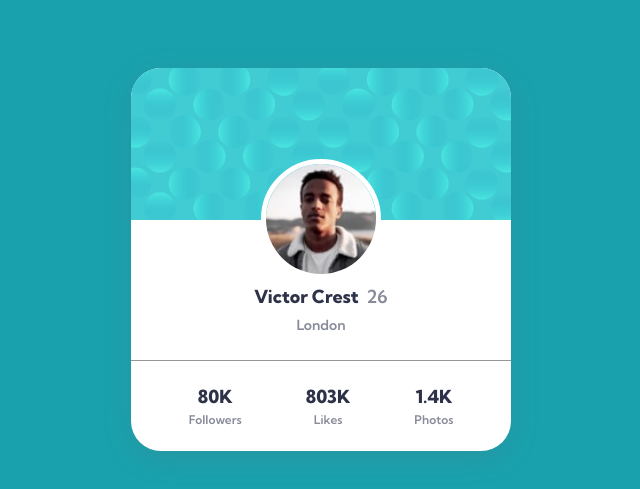
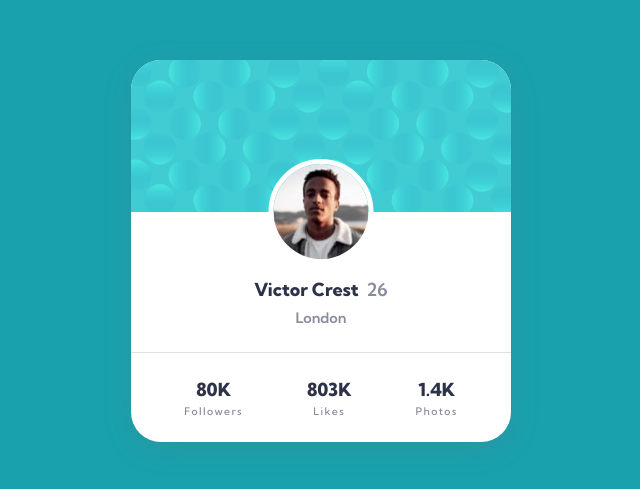
Before and after one commit to JavierBautistaOrtigosa/fm-newbie-profile-card-component, a plain HTML site: page index.html in a window 1280 px wide. Shown: the part 149-638 px from the top of the page, without its empty margins (319-959 px from the left). Drawn offline with Linux system fonts and the light colour scheme.

Commit message:
Updated CSS, HTML and README

```diff
--- a/index.html
+++ b/index.html
@@ -23,16 +23,16 @@
             </div>
             <div class="card__stats">
                 <div class="card__stats-item">
-                    <div class="card__status-number">80K</div>
-                    <div class="card__status-text">Followers</div>
+                    <div class="card__stats-number">80K</div>
+                    <div class="card__stats-text">Followers</div>
                 </div>
                 <div class="card__stats-item">
-                    <div class="card__status-number">803K</div>
-                    <div class="card__status-text">Likes</div>
+                    <div class="card__stats-number">803K</div>
+                    <div class="card__stats-text">Likes</div>
                 </div>
                 <div class="card__stats-item">
-                    <div class="card__status-number">1.4K</div>
-                    <div class="card__status-text">Photos</div>
+                    <div class="card__stats-number">1.4K</div>
+                    <div class="card__stats-text">Photos</div>
                 </div>
             </div>
         </div>
--- a/styles.css
+++ b/styles.css
@@ -1,3 +1,5 @@
+*,
+*::before,
 *::after {
     margin: 0;
     padding: 0;
@@ -13,46 +15,47 @@ button {
     /* Primary */
     --dark-cyan: hsl(185, 75%, 39%);
     --very-dark-desaturated-blue: hsl(229, 23%, 23%);
-    --dark-grayish-blue: hsla(227, 10%, 46%, 0.80);
+    --dark-grayish-blue: hsla(227, 10%, 46%, 0.8);
     /* Neutral */
-    --dark-gray: hsl(0, 0%, 59%);
+    --dark-gray: hsl(0, 5%, 88%);
 }
 
 html {
-    font-family: Kumbh Sans;
+    font-family: Kumbh Sans, sans-serif;
 }
 
-/* Utilities */
+/* Typography Styles */
 
 .card__name,
-.card__status-number {
+.card__stats-number {
     font-weight: 750;
     color: var(--very-dark-desaturated-blue);
 }
 
 .card__age,
 .card__country {
-    font-weight: 550;
+    font-weight: 505;
     color: var(--dark-grayish-blue);
 }
 
-.card__status-text {
-    font-weight: 550;
-    font-size: 12px;
-    color: var(--dark-grayish-blue)
+.card__stats-text {
+    font-weight: 498;
+    font-size: 0.65625rem;
+    letter-spacing: 0.0875rem;
+    color: var(--dark-grayish-blue);
 }
 
 .card__name,
 .card__age,
-.card__status-number {
-    font-size: 18px;
+.card__stats-number {
+    font-size: 1.125rem;
 }
 
 .card__country {
-    font-size: 14px;
+    font-size: 0.90625rem;
 }
 
-/* Styles */
+/* General CSS */
 
 body {
     height: 100vh;
@@ -74,18 +77,18 @@ body {
 }
 
 .card__profile-image {
-    width: 110px;
-    height: 110px;
+    width: 105px;
+    height: 105px;
     position: absolute;
     border-radius: 100px;
     border: 5px solid #ffffff;
-    top: 24%;
+    top: 26%;
     left: 50%;
     transform: translateX(-50%);
 }
 
 .card__profile-details {
-    height: 100px;
+    height: 140px;
     padding-top: 40px;
     display: flex;
     flex-direction: column;
@@ -135,16 +138,8 @@ body {
 
 /*
 - Family: [Kumbh Sans](https://fonts.google.com/specimen/Kumbh+Sans)
-- Weights: 400, 700
-- Font size (name and stats): 18px
+- Weights: 400, 700. Note: This is not really accurate, I had to tweak it.
+- Font size (name and stats): 18px. Note: This is not really accurate, I had to tweak it.
 - Mobile: 375px
 - Desktop: 1440px
 */
-
-/* Necesito recordar */
-/*
-- Emmets
-- Favicon
-<link rel="icon" href="images/favicon-32x32.png" type="image/png">
-- BEM
-*/
```
Also changed, not shown: 1 other file.
